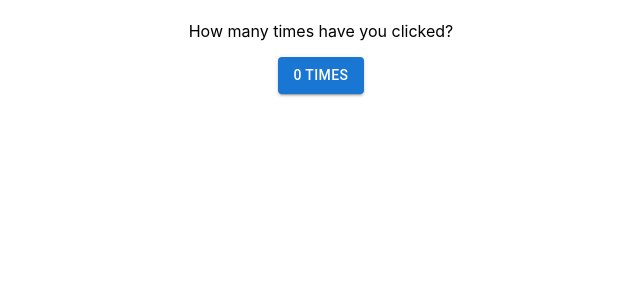
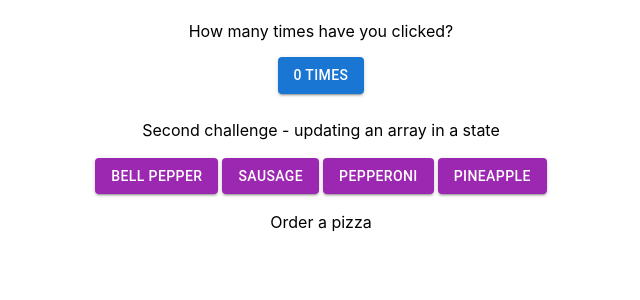
Before and after one commit to jshizuki/myfirstreactapp, a React (Create React App) app: page / in a window 1280 px wide. Shown: the top 300 px of the page, without its empty margins (319-959 px from the left). Built offline with nearby package versions, Linux system fonts and the light colour scheme.

Commit message:
practice - updating an array in a state

```diff
--- a/src/App.css
+++ b/src/App.css
@@ -5,6 +5,12 @@
 .App-logo {
   height: 40vmin;
   pointer-events: none;
+}
+
+/* Manually added */
+.container {
+  width: 50%;
+  margin: 0 auto;
 }
 
 @media (prefers-reduced-motion: no-preference) {
--- a/src/App.js
+++ b/src/App.js
@@ -1,12 +1,16 @@
 // import logo from './logo.svg';
-// import './App.css';
+import './App.css';
 
 import React from 'react';
-import Button from './Button';
+import Button from './first_challenge/Button';
+import PersonalPizza from './second_challenge/PersonalPizza';
 
 function App() {
   return (
-    <Button />
+    <div className="container">
+      <Button />
+      <PersonalPizza />
+    </div>
   );
 }
 
--- a/src/Button.css
+++ b/src/first_challenge/Button.css
@@ -1,8 +1,3 @@
-.container {
-  width: 50%;
-  margin: 0 auto;
-}
-
 .button-container {
   text-align: center;
   padding: 5px;
--- a/src/Button.jsx
+++ b/src/first_challenge/Button.jsx
@@ -12,7 +12,7 @@ function Button() {
   }
 
   return (
-    <div className="container">
+    <div>
       <div className="button-container">
         <p>How many times have you clicked?</p>
         <MuiButton variant="contained" color="primary" onClick={handleClick}>{count} times</MuiButton>
--- /dev/null
+++ b/src/second_challenge/PersonalPizza.css
@@ -0,0 +1,8 @@
+.pizza-container {
+  text-align: center;
+  padding: 5px;
+}
+
+.button {
+  margin: 2px !important;
+}
--- /dev/null
+++ b/src/second_challenge/PersonalPizza.jsx
@@ -0,0 +1,32 @@
+import React, { useState } from 'react';
+import { options } from './options';
+import { Button as MuiButton } from '@mui/material';
+import './PersonalPizza.css';
+
+export default function PersonalPizza() {
+  const [selected, setSelected] = useState([]);
+
+  const toggleTopping = (e) => {
+    const clickedItem = e.target.value
+
+    if (selected.includes(clickedItem)) {
+      setSelected(prev => {
+        return prev.filter(item => item !== clickedItem)
+      })
+    } else {
+      setSelected(prev => {
+        return [clickedItem, ...prev]
+      })
+    }
+  }
+
+  return (
+    <div className="pizza-container">
+      <p>Second challenge - updating an array in a state</p>
+      {options.map(option => {
+        return <MuiButton variant="contained" color="secondary" className="button" value={option} onClick={toggleTopping}>{option}</MuiButton>
+      })}
+      <p>Order a {selected.join(", ")} pizza</p>
+    </div>
+  )
+}
--- /dev/null
+++ b/src/second_challenge/options.js
@@ -0,0 +1 @@
+export const options = ['bell pepper', 'sausage', 'pepperoni', 'pineapple'];
```
